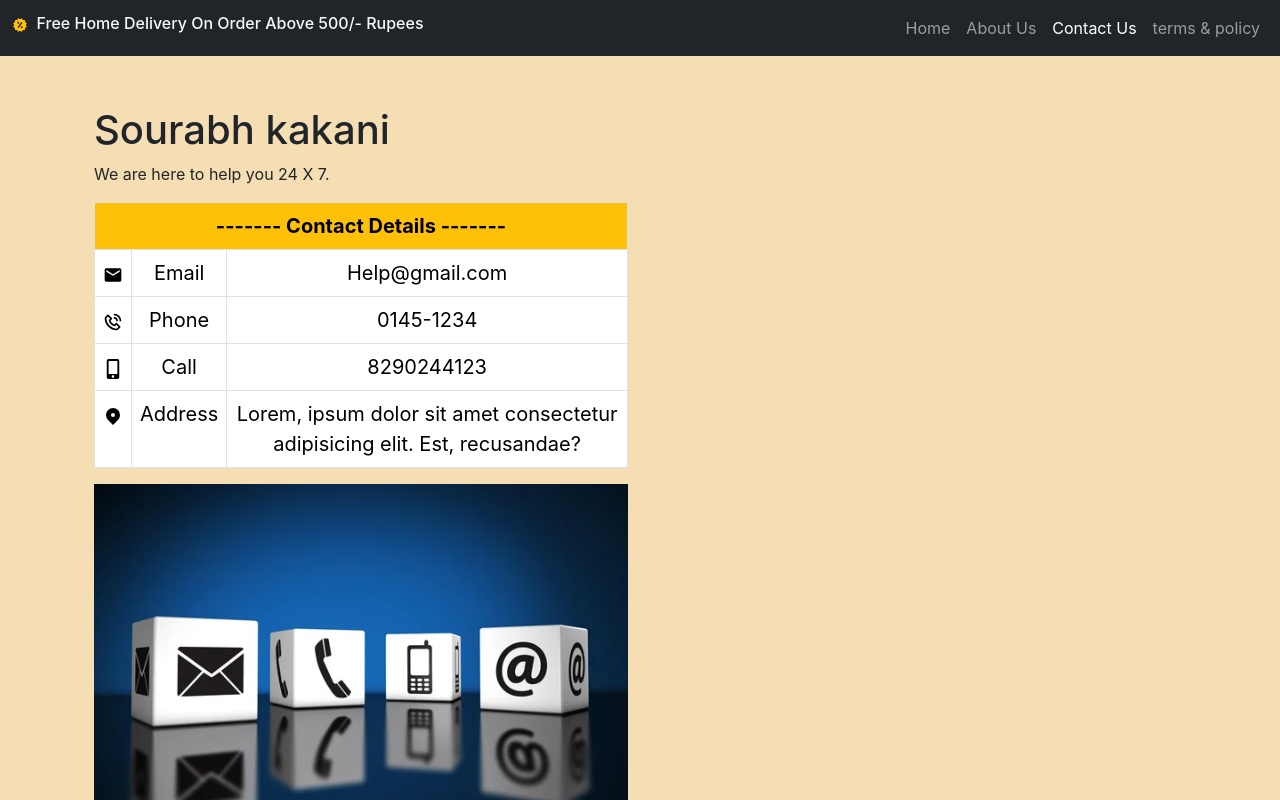
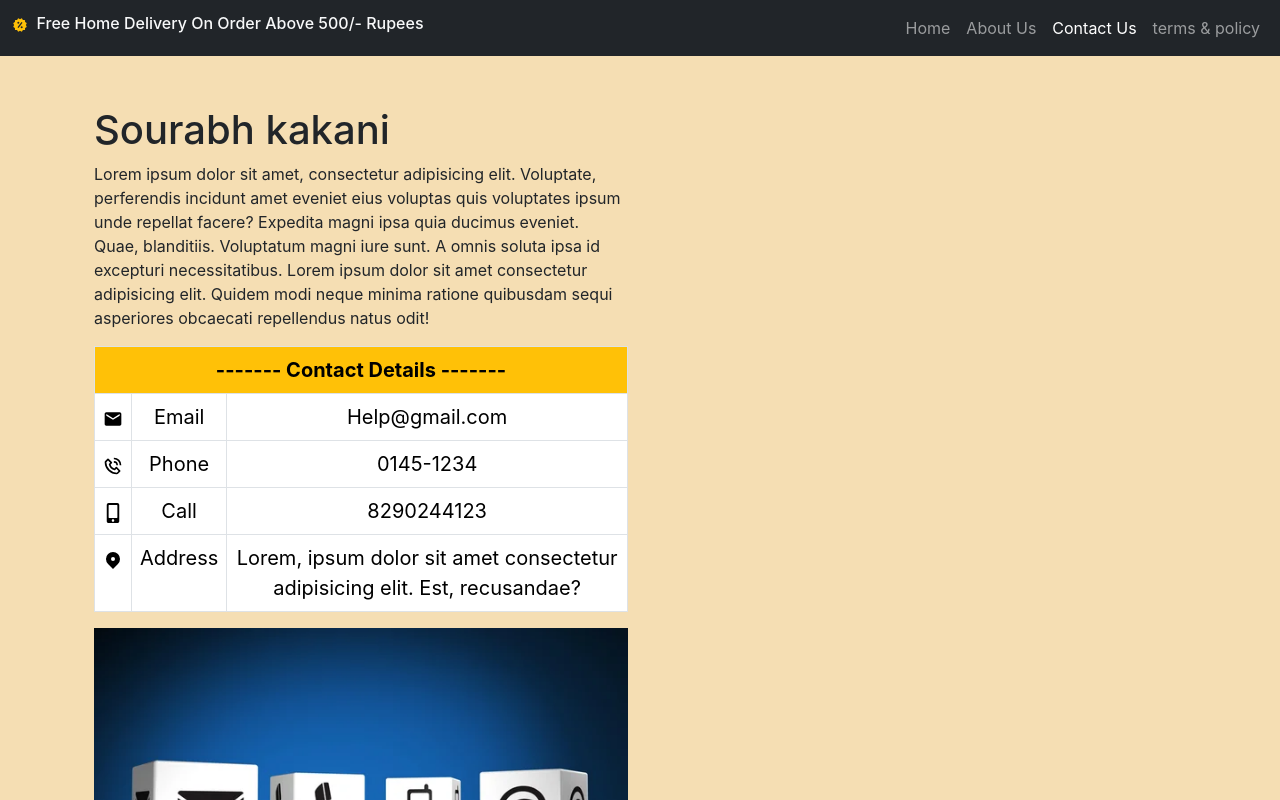
Before and after one commit to SourabhK08/Pizza_Ordering_App, a React (Create React App) app in the folder client/: page /contact in a window 1280 px wide. Shown: the top 800 px of the page. Built offline with nearby package versions, Linux system fonts and the light colour scheme.

Commit message:
updated contact us file

```diff
--- a/client/src/components/ContactUs.jsx
+++ b/client/src/components/ContactUs.jsx
@@ -11,7 +11,16 @@ const ContactUs = () => {
         <Row>
           <Col md={6}>
             <h1>Sourabh kakani</h1>
-            <p>We are here to help you 24 X 7.</p>
+            <p>
+              Lorem ipsum dolor sit amet, consectetur adipisicing elit.
+              Voluptate, perferendis incidunt amet eveniet eius voluptas quis
+              voluptates ipsum unde repellat facere? Expedita magni ipsa quia
+              ducimus eveniet. Quae, blanditiis. Voluptatum magni iure sunt. A
+              omnis soluta ipsa id excepturi necessitatibus. Lorem ipsum dolor
+              sit amet consectetur adipisicing elit. Quidem modi neque minima
+              ratione quibusdam sequi asperiores obcaecati repellendus natus
+              odit!
+            </p>
 
             <Table
               bordered
```
